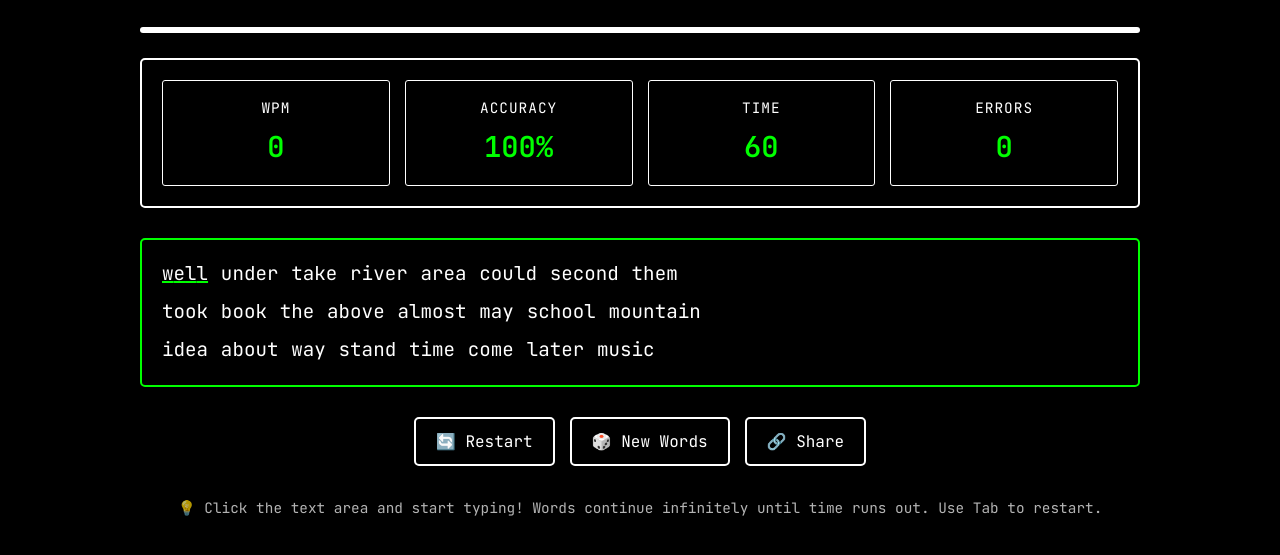
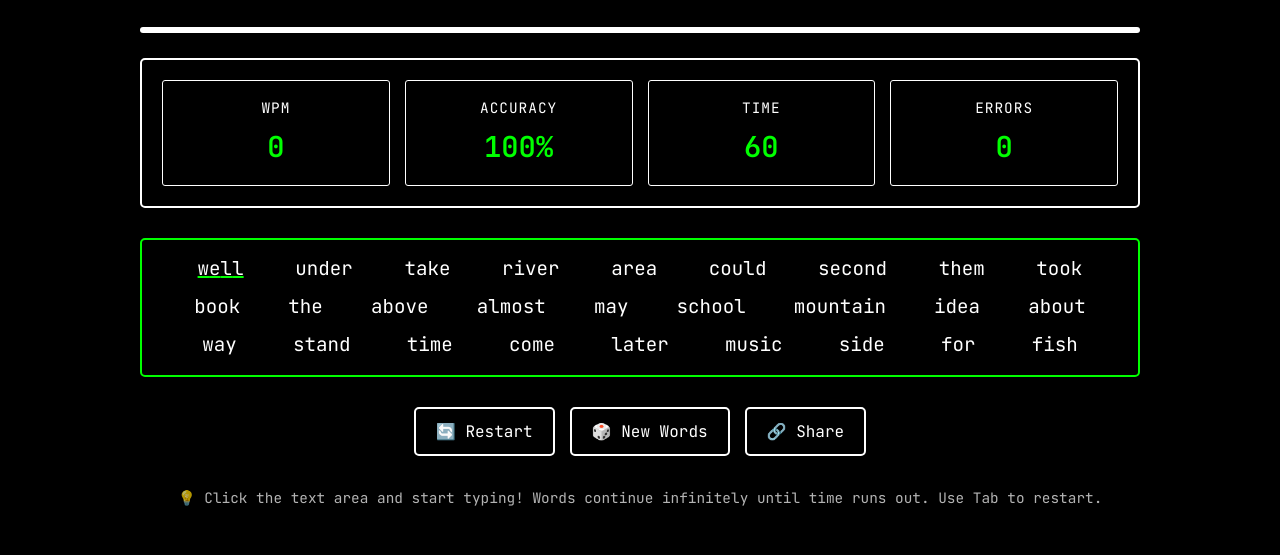
Before and after one commit to byprathamesh/typingtest, a website: page index.html in a window 1280 px wide. Shown: the part 129-684 px from the top of the page. Drawn offline with Linux system fonts and the light colour scheme.

Commit message:
Improve text alignment - use space-evenly distribution, optimize padding, increase to 9 words per line

```diff
--- a/script.js
+++ b/script.js
@@ -565,7 +565,7 @@ let gameState = {
     words: [], currentWordIndex: 0, typedWord: '', startTime: null, timeLimit: 60,
     errors: 0, totalCharsTyped: 0, isCompleted: false, timerInterval: null,
     wordElements: [], currentWordElement: null,
-    lines: [], currentLine: 0, wordsPerLine: 8, // Reduced from 10 to 8 for better spacing
+    lines: [], currentLine: 0, wordsPerLine: 9, // Increased to 9 for better space utilization
 };
 
 // DOMContentLoaded: Handles Welcome Screen and App Initialization
@@ -715,9 +715,9 @@ function displayText(words) {
     gameState.wordElements = [];
     gameState.lines = []; // Track lines of words
     gameState.currentLine = 0;
-    gameState.wordsPerLine = 8; // Fixed number of words per line
+    gameState.wordsPerLine = 9; // Fixed number of words per line
 
-    // Generate initial 3 lines (24 words)
+    // Generate initial 3 lines (27 words)
     generateInitialLines(words);
 
     if (gameState.wordElements.length > 0) {
@@ -885,7 +885,7 @@ function handleWordCompletion() {
         generateMoreWords();
     }
 
-    // Check if we've completed a line (every 8 words) - only trigger line change after a small delay
+    // Check if we've completed a line (every 9 words) - only trigger line change after a small delay
     const currentLineNumber = Math.floor(gameState.currentWordIndex / gameState.wordsPerLine);
     const previousLineNumber = Math.floor((gameState.currentWordIndex - 1) / gameState.wordsPerLine);
 
--- a/style.css
+++ b/style.css
@@ -231,16 +231,17 @@ header h1 {
     background: #000000;
     border: 2px solid #ffffff;
     border-radius: 5px;
-    padding: 20px;
+    padding: 15px 10px;
     font-size: 1.2rem;
     line-height: 1.6;
-    height: calc(1.6rem * 3 + 2rem + 40px); /* Exactly 3 lines + padding */
+    height: calc(1.6rem * 3 + 2rem + 30px); /* Exactly 3 lines + padding */
     position: relative;
     outline: none;
     cursor: text;
     overflow: hidden; /* Hide overflow to maintain 3-line view */
     width: 100%;
     max-width: 100%;
+    box-sizing: border-box;
 }
 
 .text-display:focus {
@@ -255,16 +256,21 @@ header h1 {
     width: 100%;
     display: flex;
     align-items: center;
-    justify-content: flex-start;
+    justify-content: space-evenly;
+    padding: 0 10px;
 }
 
 .word {
     display: inline-block;
-    margin-right: 0.8rem;
     position: relative;
     color: #ffffff;
     white-space: nowrap;
-    flex-shrink: 0;
+    flex: 0 0 auto;
+    min-width: fit-content;
+}
+
+.word:not(:last-child) {
+    margin-right: 1rem;
 }
 
 .word.correct {
```
